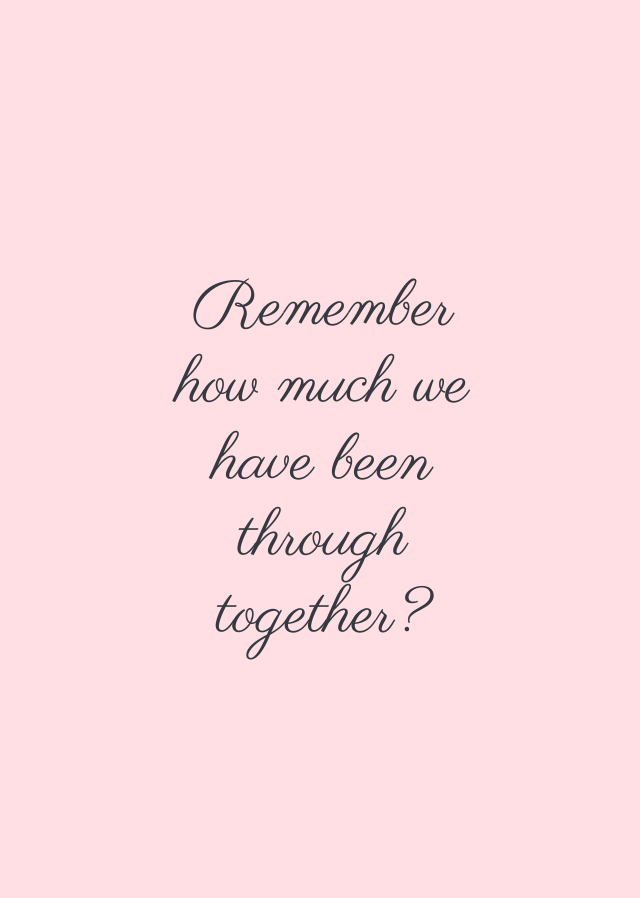
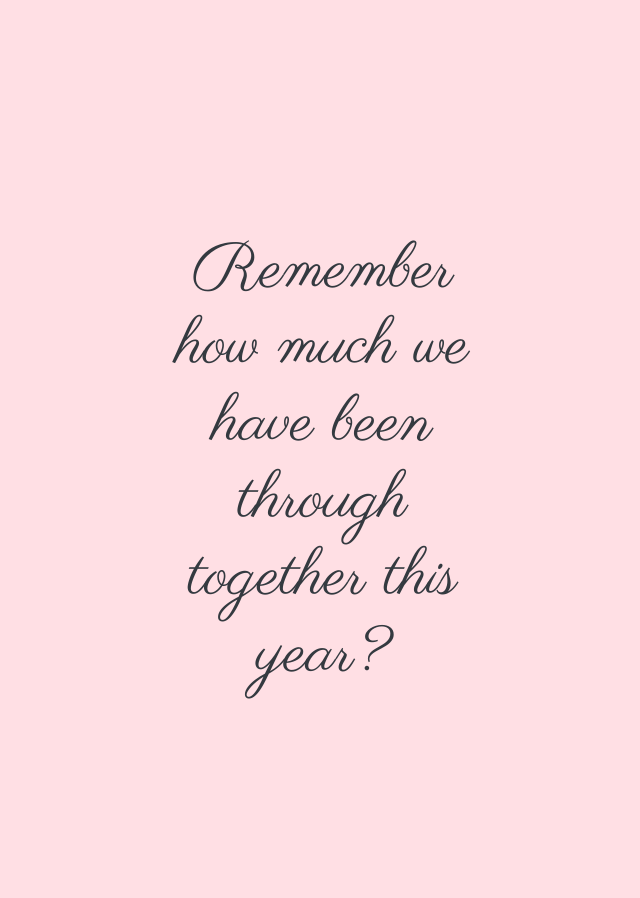
Before and after one commit to thejimmylin/reibaby, a Django app: page / in a window 1280 px wide. Shown: the part 3133-4031 px from the top of the page, without its empty margins (317-957 px from the left). Run offline with Django 3.2, Linux system fonts and the light colour scheme; some libraries are stand-ins or nearby versions.

Commit message:
Update index.html

```diff
--- a/reibaby/reibaby/templates/index.html
+++ b/reibaby/reibaby/templates/index.html
@@ -39,7 +39,7 @@
     <div class="row vh-100 justify-content-center align-items-center">
         <div class="col-auto" style="width: 21.6rem;">
             <p class="h1 text-dark text-center" style="font-size: 4rem;">
-                {% trans 'Remember how much we have been through together?' %}
+                {% trans 'Remember how much we have been through together this year?' %}
             </p>
         </div>
     </div>
```
